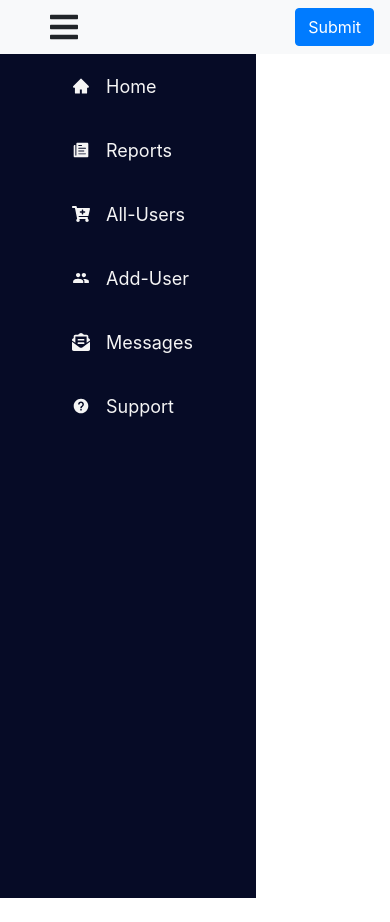
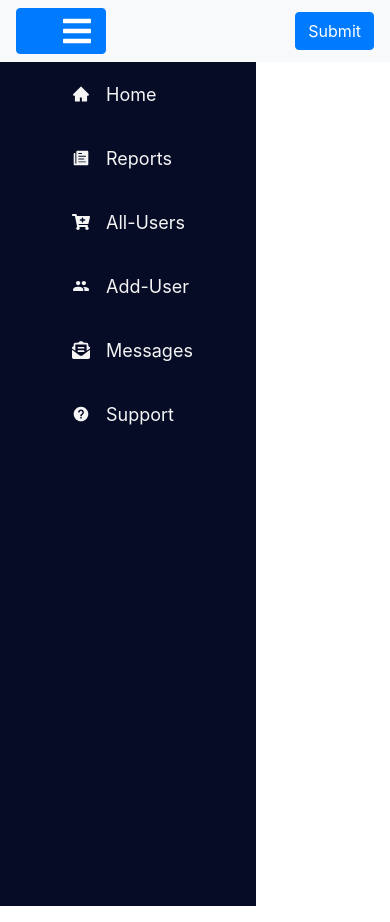
Before and after one commit to AmrElzafarani/Optics, a React (Create React App) app: page / in a window 390 px wide. Built offline with nearby package versions, Linux system fonts and the light colour scheme.

Commit message:
Hide Sidebar in mobile devices

```diff
--- a/src/App.js
+++ b/src/App.js
@@ -1,39 +1,13 @@
-import React, {useState} from "react";
-import { BrowserRouter as Router, Switch, Route } from "react-router-dom";
-import Reports from "./Components/Layout/Reports";
-import SideDrawer from "./Components/Layout/SideDrawer";
-import Header from "./Components/Layout/Header";
-import AllUsers from "./Components/Pages/AllUsers";
-import AddUser from "./Components/Pages/AddUser";
+import React from "react";
+
 import Layout from "./Components/Layout/Layout";
 
 function App() {
 
-  const [sidebar, setSidebar] = useState(false);
-  //toggle sidenav
-  const showSidebar = () => {
-    return setSidebar(!sidebar);
-  };
+
   return (
     <>
-      <Header showSidebar={showSidebar}/>
-
-      <Router>
-        <div className="d-flex">
-          <SideDrawer sidebar={sidebar}/>
-
-          {/* <Layout /> */}
-          <div className="page-content">
-            <Switch>
-              <Route path="/reports" component={Reports} />
-              <Route path="/All-users" component={AllUsers} />
-              <Route path="/Add-user" component={AddUser} />
-            </Switch>
-          </div>
-        </div>
-      </Router>
-      <Reports age="26" />
-       {/*</div>*/}
+      <Layout/>
     </>
   );
 }
--- a/src/Components/Layout/Header.js
+++ b/src/Components/Layout/Header.js
@@ -1,10 +1,9 @@
-import React, {useState} from "react";
+import React from "react";
 import {FaBars} from "react-icons/fa";
 
-import {Navbar, Form, InputGroup, FormControl, Button, Nav} from "react-bootstrap";
-import showSidebar from "./SideDrawer";
+import {Navbar, Form, Button} from "react-bootstrap";
 
-import "../Layout/SideDrawer.css";
+import "./SideDrawer.css";
 
 
 const Header = (props) => {
@@ -13,12 +12,10 @@ const Header = (props) => {
     return (
         <div>
             <Navbar className="bg-light justify-content-between">
-                    <FaBars className="menu-bars" onClick={props.showSidebar}/>
+                    <Button>
+                        <FaBars className="menu-bars" onClick={props.showSidebar}/>
+                    </Button>
                 <Form inline className="bg-light justify-content">
-
-
-
-
 
                     <Button type="submit">Submit</Button>
                 </Form>
--- a/src/Components/Layout/Layout.js
+++ b/src/Components/Layout/Layout.js
@@ -1,31 +1,51 @@
-import React, {Component} from 'react'
-import SideDrawer from './SideDrawer';
-import Header from './Header';
-import {BrowserRouter as Router, Switch, Route} from "react-router-dom";
+import React, {useEffect, useState} from 'react';
+import Header from "./Header";
+import {BrowserRouter as Router, Route, Switch} from "react-router-dom";
+import SideDrawer from "./SideDrawer";
 import Reports from "./Reports";
 import AllUsers from "../Pages/AllUsers";
 import AddUser from "../Pages/AddUser";
 
-class Layout extends Component {
-    state = {
-        showSideDrawer: false
+const Layout = () => {
+
+    const [sidebar, setSidebar] = useState(false);
+    const [mobileView, setMobileView] = useState(true);
+
+    const showSidebar = () => {
+        setSidebar(!sidebar);
+    };
+    // const mobileView = () => {
+    //     (true);
+    // }
+
+    const viewState = () => {
+        if (document.documentElement.clientWidth < 600) {
+            console.log("mobile view");
+            setSidebar(true);
+            setMobileView(false);
+        } else if (document.documentElement.clientWidth > 600) {
+            setSidebar(false);
+            setMobileView(true);
+
         }
-    sideDrawerClosedHandler = () => {
-        this.setState( { showSideDrawer: !this.state.showSideDrawer } );
     }
 
+    useEffect(() => {
+        // viewState();
+        return  window.addEventListener("resize", viewState);
 
-    render() {
+
+    }, [])
     return (
         <>
-                <div>
-                    <Header toggle={this.sideDrawerClosedHandler}/>
-                </div>
+            <Header
+
+                showSidebar={showSidebar}/>
+
             <Router>
                 <div className="d-flex">
-                        <SideDrawer
-                            open={this.sideDrawerClosedHandler}
-                        />
+                    <SideDrawer sidebar={sidebar}/>
+
                     <div className="page-content">
                         <Switch>
                             <Route path="/reports" component={Reports}/>
@@ -35,12 +55,9 @@ class Layout extends Component {
                     </div>
                 </div>
             </Router>
+        </>
+    );
 
-            </>
-
-
-        )
-    }
 }
 
-export default Layout
+export default Layout;
```
Also changed, not shown: src/Components/Layout/SideDrawer.js (+3 -4 lines). Lines whose indentation alone changed are shown as unchanged.
